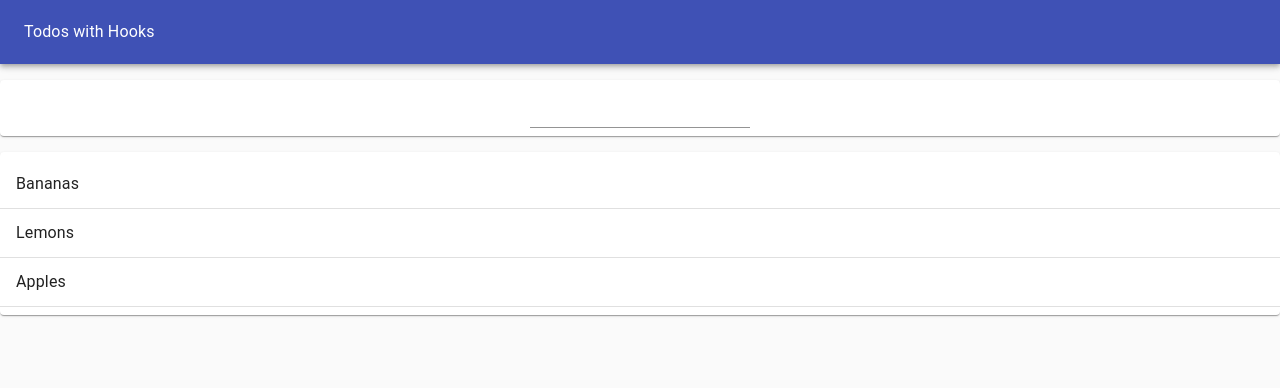
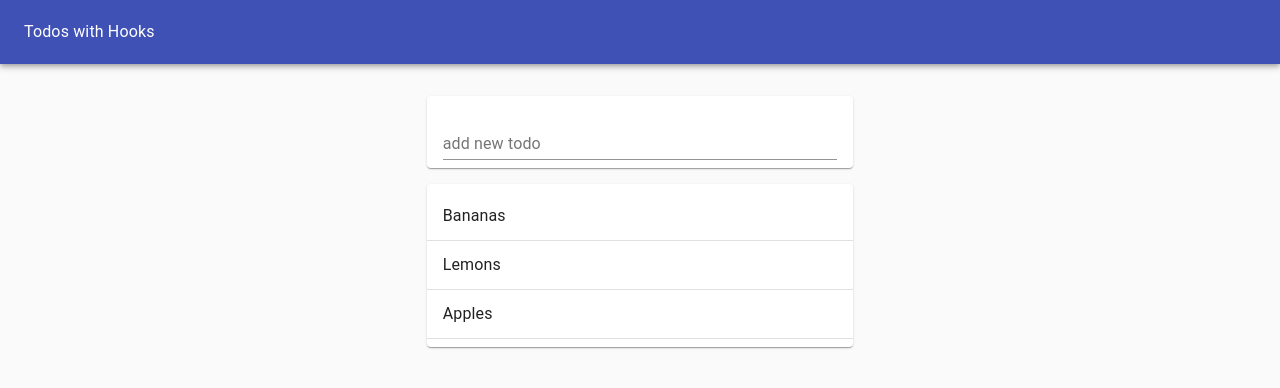
Before and after one commit to snowleopardAlexa/groceryapp, a React (Create React App) app: page / in a window 1280 px wide. Shown: the top 388 px of the page. Built offline with nearby package versions, Linux system fonts and the light colour scheme.

Commit message:
add grid, center grid, style form

```diff
--- a/src/TodoApp.js
+++ b/src/TodoApp.js
@@ -5,7 +5,7 @@
 import Paper from "@material-ui/core/Paper";
 import AppBar from "@material-ui/core/AppBar";
 import Toolbar from "@material-ui/core/Toolbar";
-
+import Grid from "@material-ui/core/Grid";
 
 function TodoApp() {
 
@@ -36,8 +36,12 @@
                   <Typography color='inherit'>Todos with Hooks</Typography>
               </Toolbar>
            </AppBar>
-           <TodoForm addTodo={addTodo} />
-           <TodoList todos={todos} />
+           <Grid container justify="center" style={{marginTop: "1rem"}}>
+             <Grid item xs={11} md={8} lg={4}>
+            <TodoForm addTodo={addTodo} />
+            <TodoList todos={todos} />
+             </Grid>
+           </Grid>
        </Paper>
     </div>
   );
--- a/src/TodoForm.js
+++ b/src/TodoForm.js
@@ -18,6 +18,8 @@
              value ={value}
              onChange={handleChange}
              margin="normal"
+             label="add new todo"
+             fullWidth
              />
           </form>
       </Paper>
```
